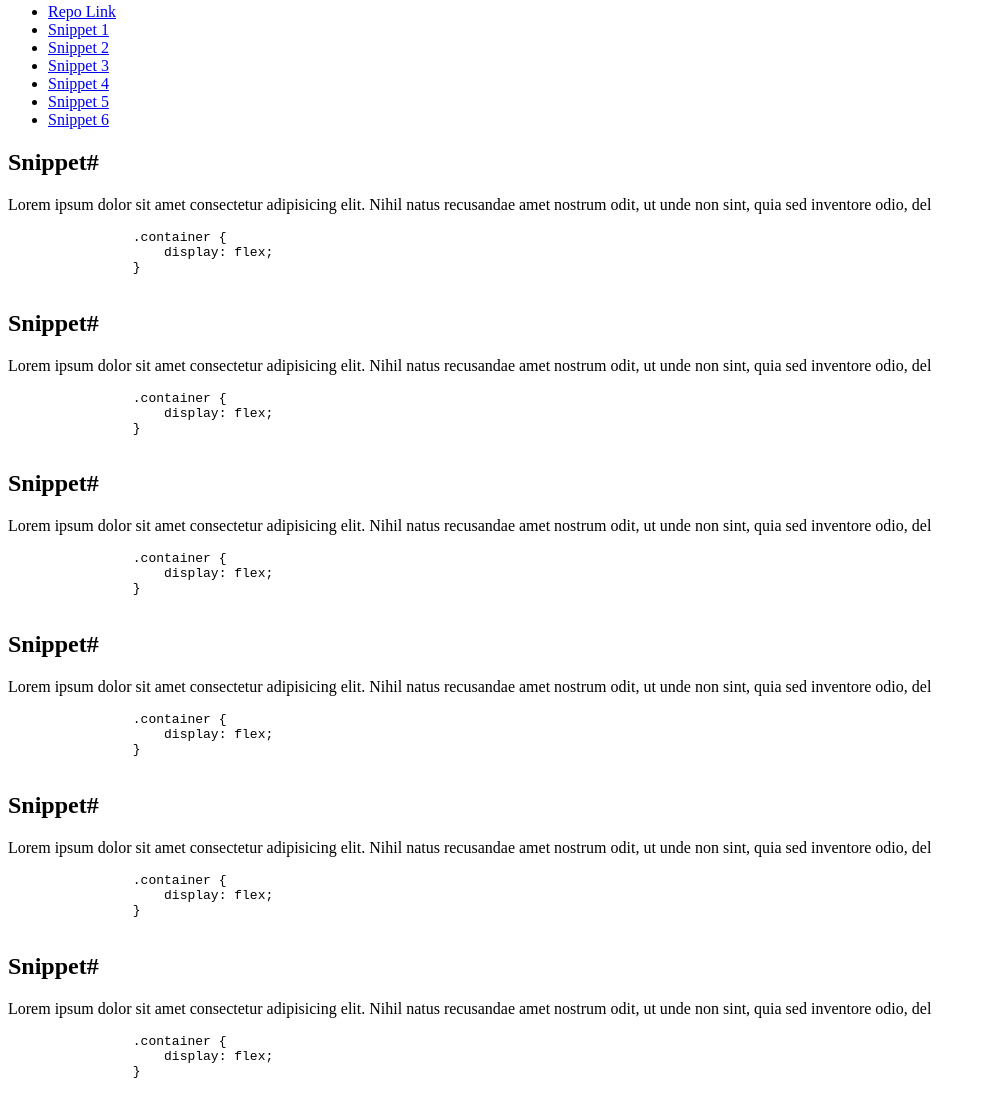
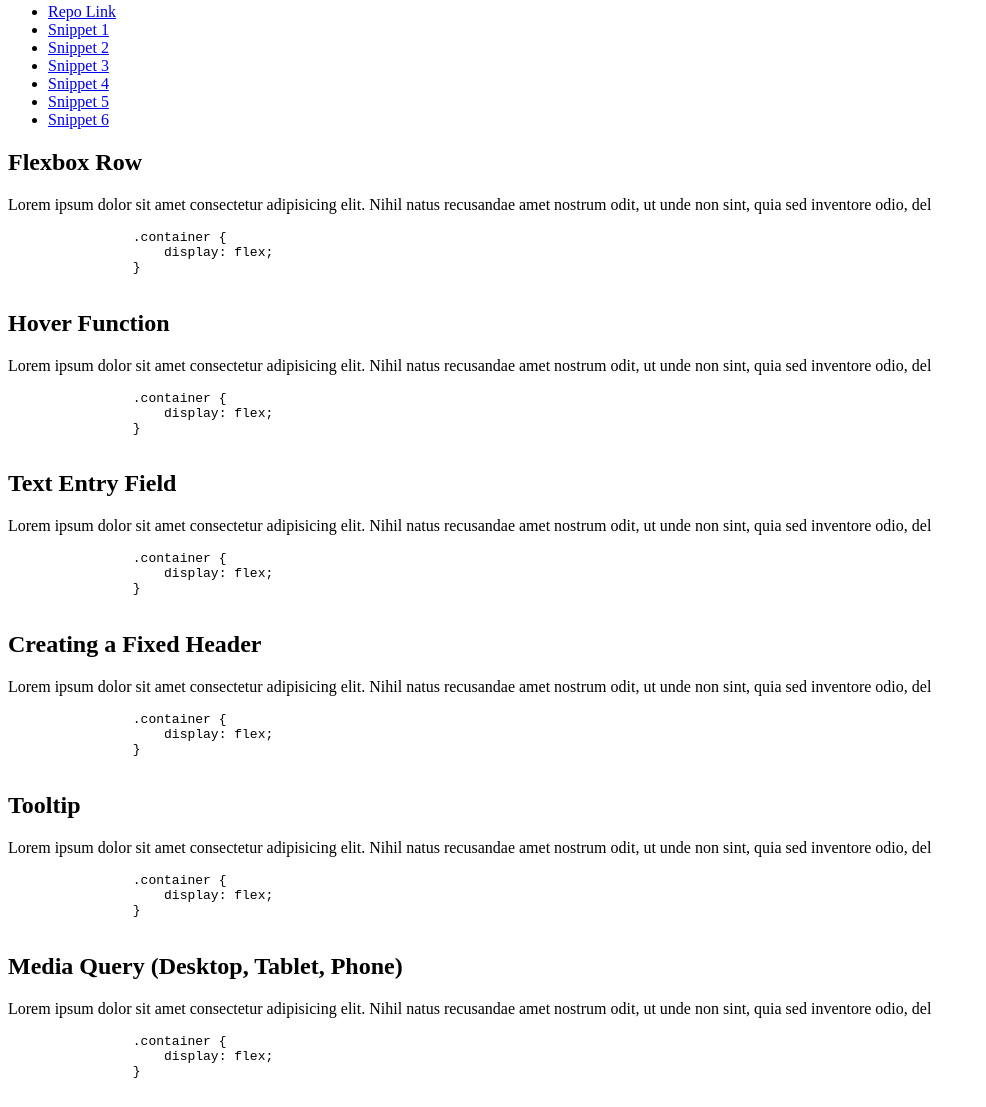
Before and after one commit to hmanjun/snippet-group-repository, a plain HTML site: page index.html in a window 1280 px wide. Shown: the part 77-1184 px from the top of the page, without its empty margins (0-986 px from the left). Drawn offline with Linux system fonts and the light colour scheme.

Commit message:
add css snippet titles

```diff
--- a/index.html
+++ b/index.html
@@ -27,7 +27,7 @@
 
     <main>
         <section class="card" id="card1">
-            <h2>Snippet#</h2>
+            <h2>Flexbox Row</h2>
             <p>
                 Lorem ipsum dolor sit amet consectetur adipisicing elit. Nihil natus recusandae amet nostrum odit, ut unde non sint, quia sed inventore odio, del
             </p>
@@ -39,7 +39,7 @@
         </section>
 
         <section class="card" id="card2">
-            <h2>Snippet#</h2>
+            <h2>Hover Function</h2>
             <p>
                 Lorem ipsum dolor sit amet consectetur adipisicing elit. Nihil natus recusandae amet nostrum odit, ut unde non sint, quia sed inventore odio, del
             </p>
@@ -51,7 +51,7 @@
         </section>
 
         <section class="card" id="card3">
-            <h2>Snippet#</h2>
+            <h2>Text Entry Field</h2>
             <p>
                 Lorem ipsum dolor sit amet consectetur adipisicing elit. Nihil natus recusandae amet nostrum odit, ut unde non sint, quia sed inventore odio, del
             </p>
@@ -63,7 +63,7 @@
         </section>
 
         <section class="card" id="card4">
-            <h2>Snippet#</h2>
+            <h2>Creating a Fixed Header</h2>
             <p>
                 Lorem ipsum dolor sit amet consectetur adipisicing elit. Nihil natus recusandae amet nostrum odit, ut unde non sint, quia sed inventore odio, del
             </p>
@@ -75,7 +75,7 @@
         </section>
 
         <section class="card" id="card5">
-            <h2>Snippet#</h2>
+            <h2>Tooltip</h2>
             <p>
                 Lorem ipsum dolor sit amet consectetur adipisicing elit. Nihil natus recusandae amet nostrum odit, ut unde non sint, quia sed inventore odio, del
             </p>
@@ -87,7 +87,7 @@
         </section>
 
         <section class="card" id="card6">
-            <h2>Snippet#</h2>
+            <h2>Media Query (Desktop, Tablet, Phone)</h2>
             <p>
                 Lorem ipsum dolor sit amet consectetur adipisicing elit. Nihil natus recusandae amet nostrum odit, ut unde non sint, quia sed inventore odio, del
             </p>
```
